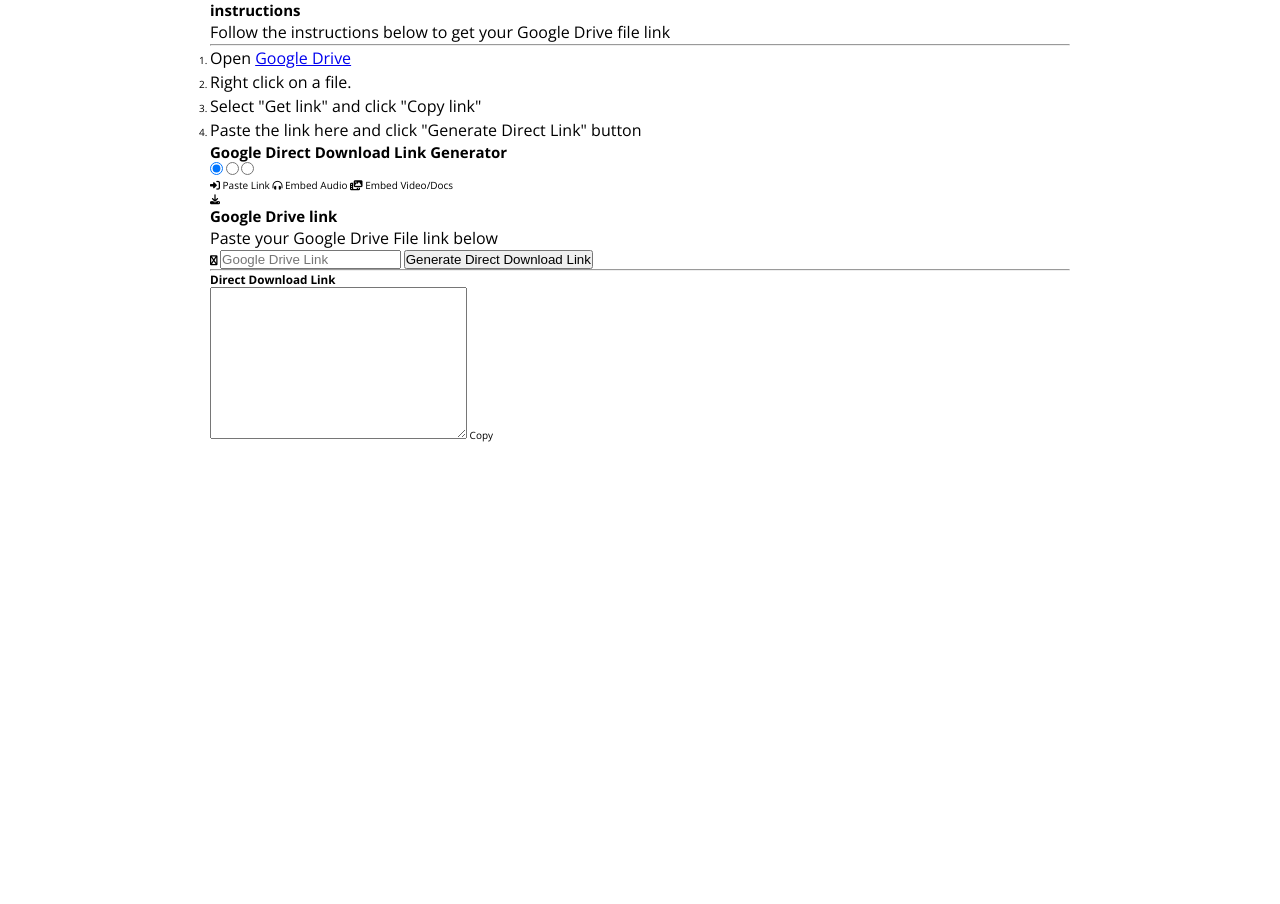
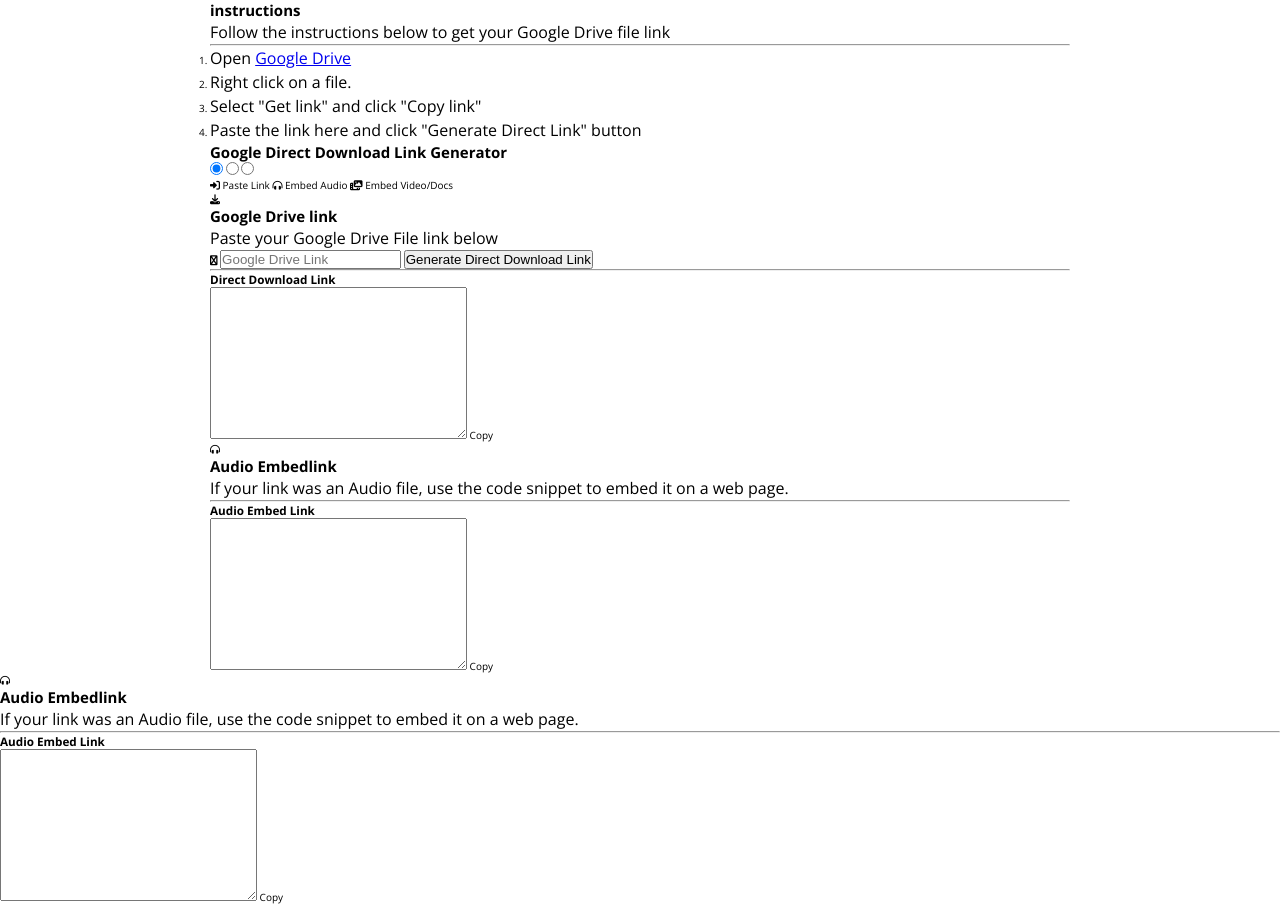
Before and after one commit to DanielaBerlin/GoogleDriveDownloadGenerator, a plain HTML site: page index.html in a window 1280 px wide. Before the commit the page ends 800 px from the top, so only its background shows below. Drawn offline with nearby package versions, Linux system fonts and the light colour scheme.

```diff
--- a/index.html
+++ b/index.html
@@ -96,7 +96,55 @@
                   </div>
                 </form>
               </div>
+              <!-- Audio Embed section -->
+
+              <div class="content content-audio">
+                <i class="fas fa-headphones-alt"></i>
+                <h2>Audio Embedlink</h2>
+                <p>
+                  If your link was an Audio file, use the code snippet to embed
+                  it on a web page.
+                </p>
+                <form action="">
+                  <div class="embed-code">
+                    <hr />
+                    <h3>Audio Embed Link</h3>
+                    <textarea
+                      name=""
+                      id="embed-audio"
+                      class="embed"
+                      cols="30"
+                      rows="10"
+                    ></textarea>
+                    <span class="copy-audio">Copy</span>
+                  </div>
+                </form>
+              </div>
             </section>
+          </div>
+
+          <!--VIDEO EMBER SECTION -->
+          <div class="content content-audio">
+            <i class="fas fa-headphones-alt"></i>
+            <h2>Audio Embedlink</h2>
+            <p>
+              If your link was an Audio file, use the code snippet to embed it
+              on a web page.
+            </p>
+            <form action="">
+              <div class="embed-code">
+                <hr />
+                <h3>Audio Embed Link</h3>
+                <textarea
+                  name=""
+                  id="embed-audio"
+                  class="embed"
+                  cols="30"
+                  rows="10"
+                ></textarea>
+                <span class="copy-audio">Copy</span>
+              </div>
+            </form>
           </div>
         </div>
       </section>
```
